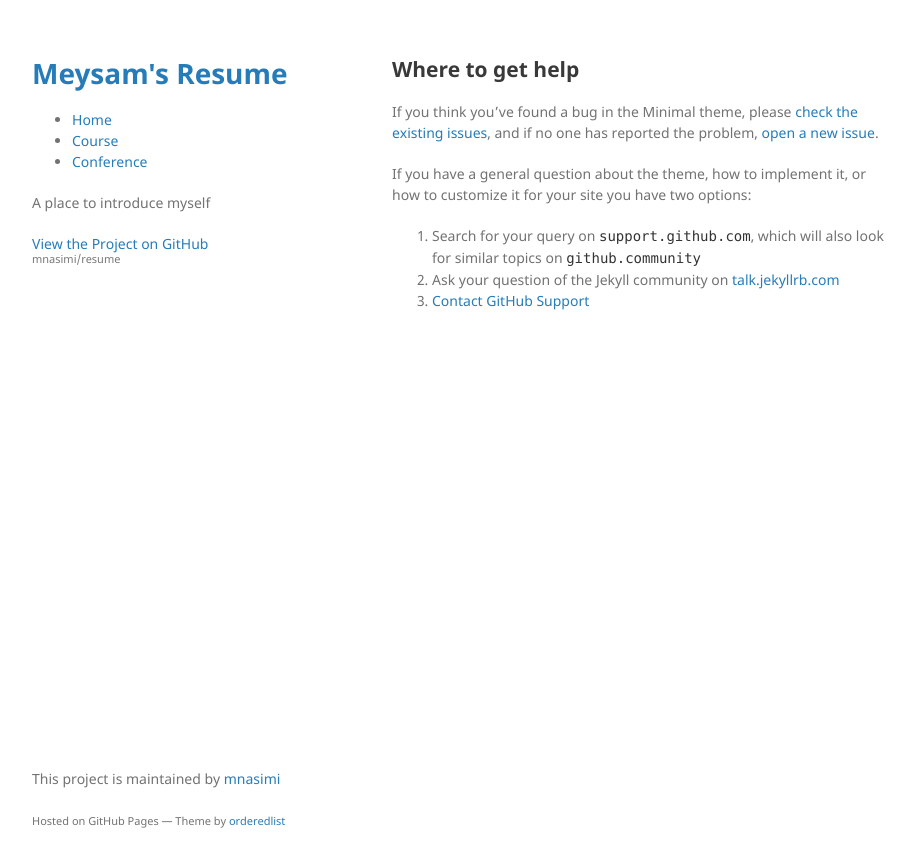
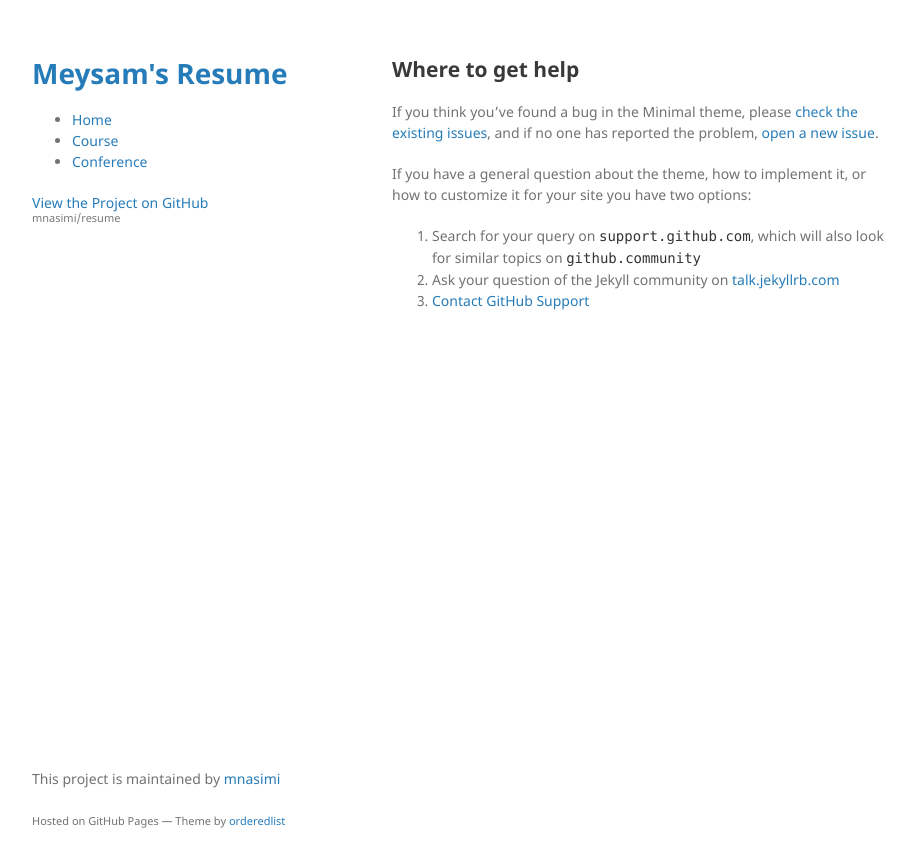
Before and after one commit to mnasimi/resume, a Jekyll site: the page built from docs/SUPPORT.md, in a window 1280 px wide. Shown: the top 867 px of the page, without its empty margins (178-1093 px from the left). Built offline with Jekyll 4.4.1, drawn with Linux system fonts in a browser that asks for light colours; our own code applies the rules of GitHub Pages for plain Markdown files; the repository's description, which GitHub fills in, is left out.

Commit message:
Update _config.yml

```diff
--- a/_config.yml
+++ b/_config.yml
@@ -1,6 +1,6 @@
 title: Meysam's Resume
 logo: /assets/img/logo.png
-description: A place to introduce myself
+description:
 show_downloads: false
 google_analytics:
 theme: jekyll-theme-minimal
```
